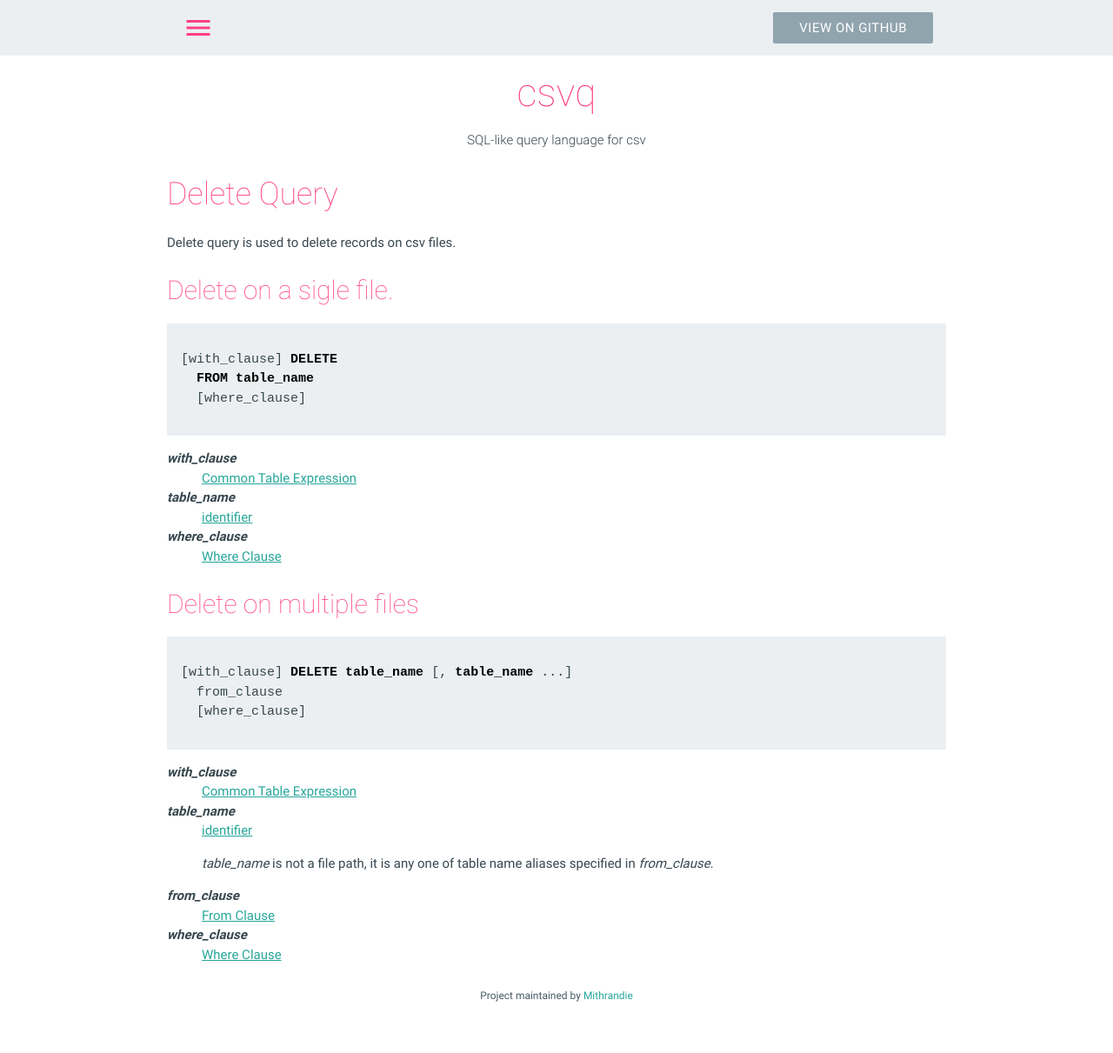
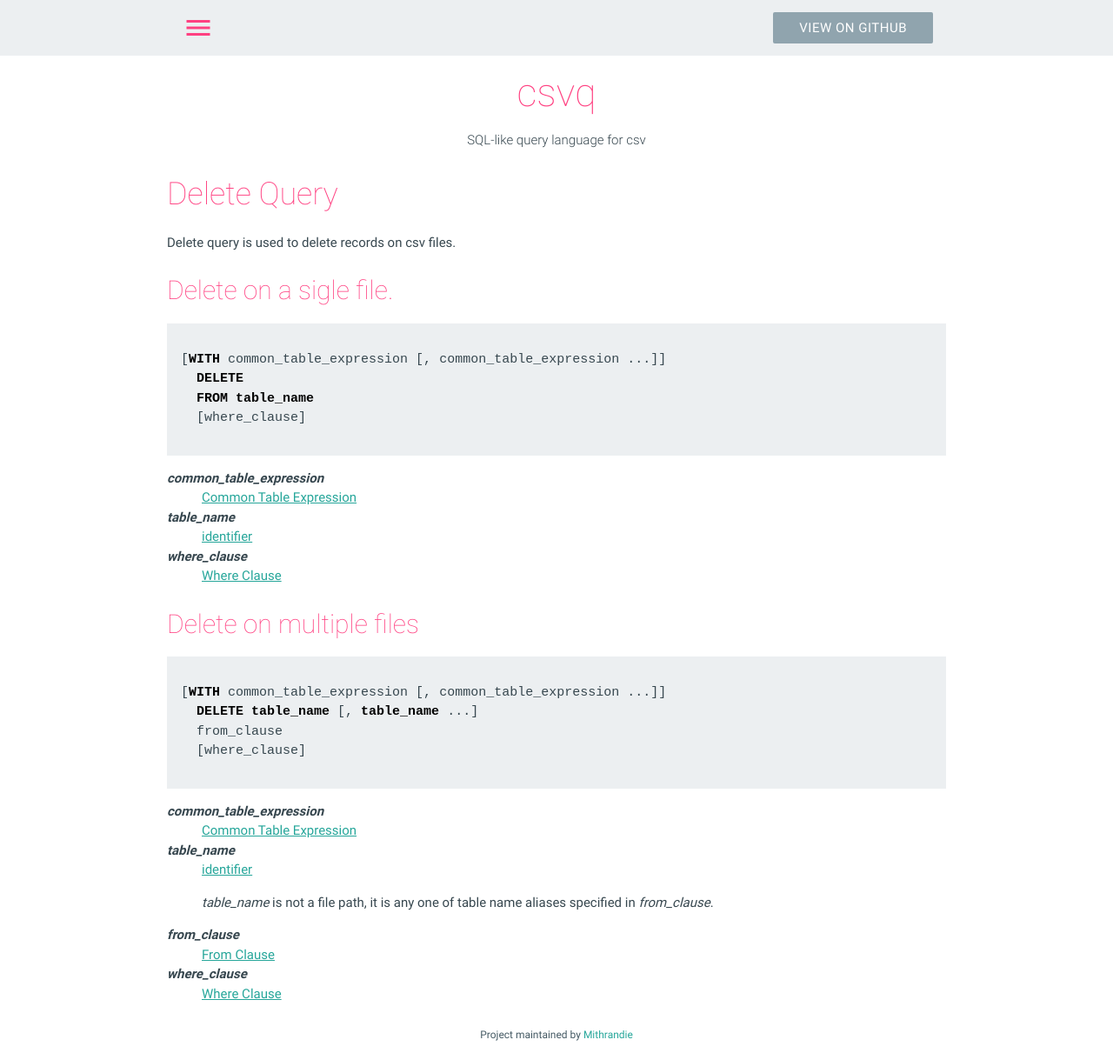
Before and after one commit to mithrandie/csvq, a Jekyll site: the page built from docs/_posts/2006-01-02-delete-query.md, in a window 1280 px wide. Shown: the whole page at 87% size. Built offline with Jekyll 4.4.1, drawn with Linux system fonts in a browser that asks for light colours; before the commit the page ends 1166 px from its top, so only the background shows below that.

Commit message:
Update docs.

````diff
--- a/docs/_posts/2006-01-02-delete-query.md
+++ b/docs/_posts/2006-01-02-delete-query.md
@@ -11,12 +11,13 @@ Delete query is used to delete records on csv files.
 ## Delete on a sigle file.
 
 ```sql
-[with_clause] DELETE
+[WITH common_table_expression [, common_table_expression ...]]
+  DELETE
   FROM table_name
   [where_clause]
 ```
 
-_with_clause_
+_common_table_expression_
 : [Common Table Expression]({{ '/reference/common-table-expression.html' | relative_url }})
 
 _table_name_
@@ -28,12 +29,13 @@ _where_clause_
 ## Delete on multiple files
 
 ```sql
-[with_clause] DELETE table_name [, table_name ...]
+[WITH common_table_expression [, common_table_expression ...]]
+  DELETE table_name [, table_name ...]
   from_clause
   [where_clause]
 ```
 
-_with_clause_
+_common_table_expression_
 : [Common Table Expression]({{ '/reference/common-table-expression.html' | relative_url }})
 
 _table_name_
````
Also changed, not shown: docs/_posts/2006-01-02-insert-query.md (+6 -4 lines), docs/_posts/2006-01-02-update-query.md (+6 -4 lines).
